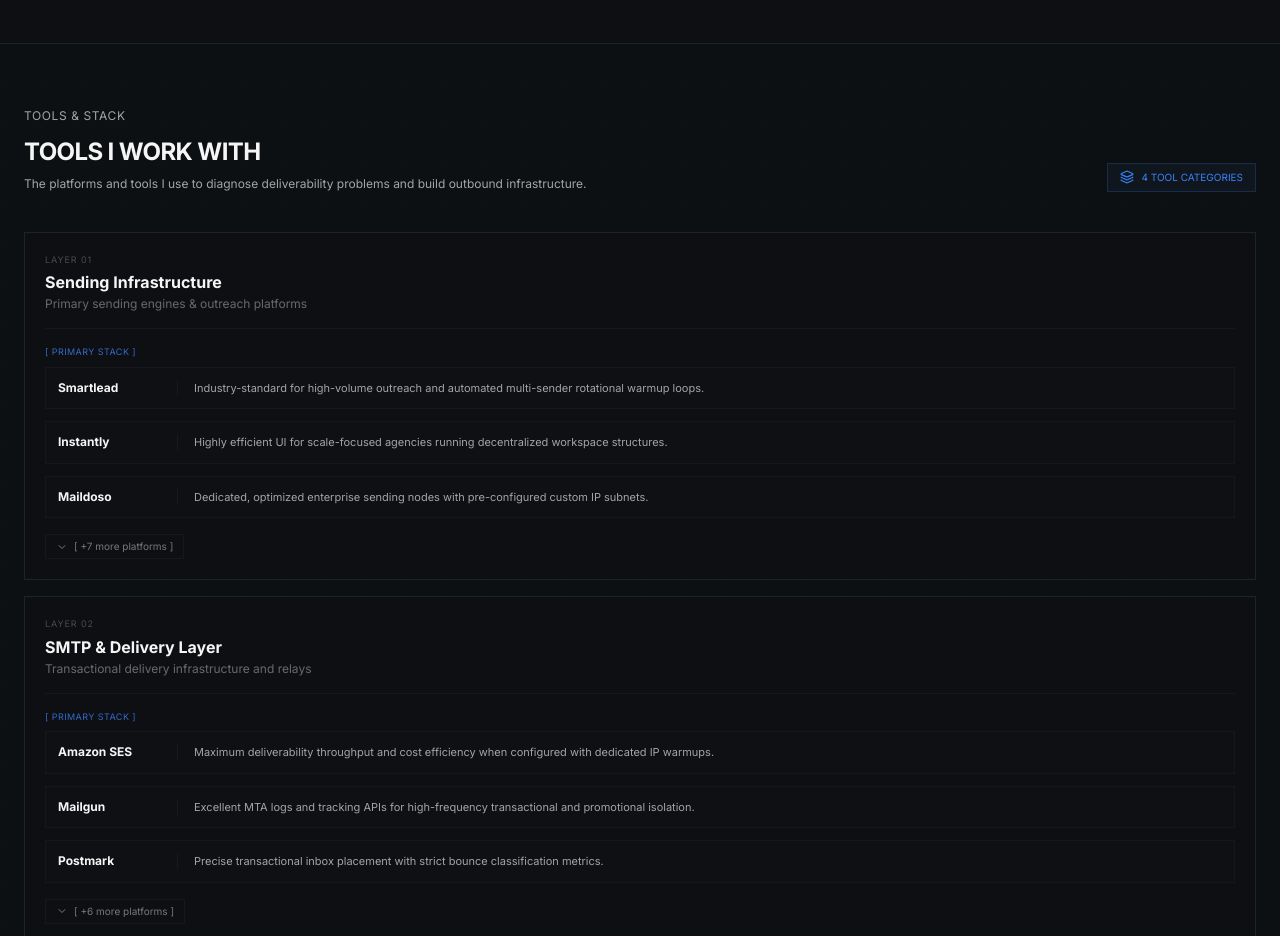
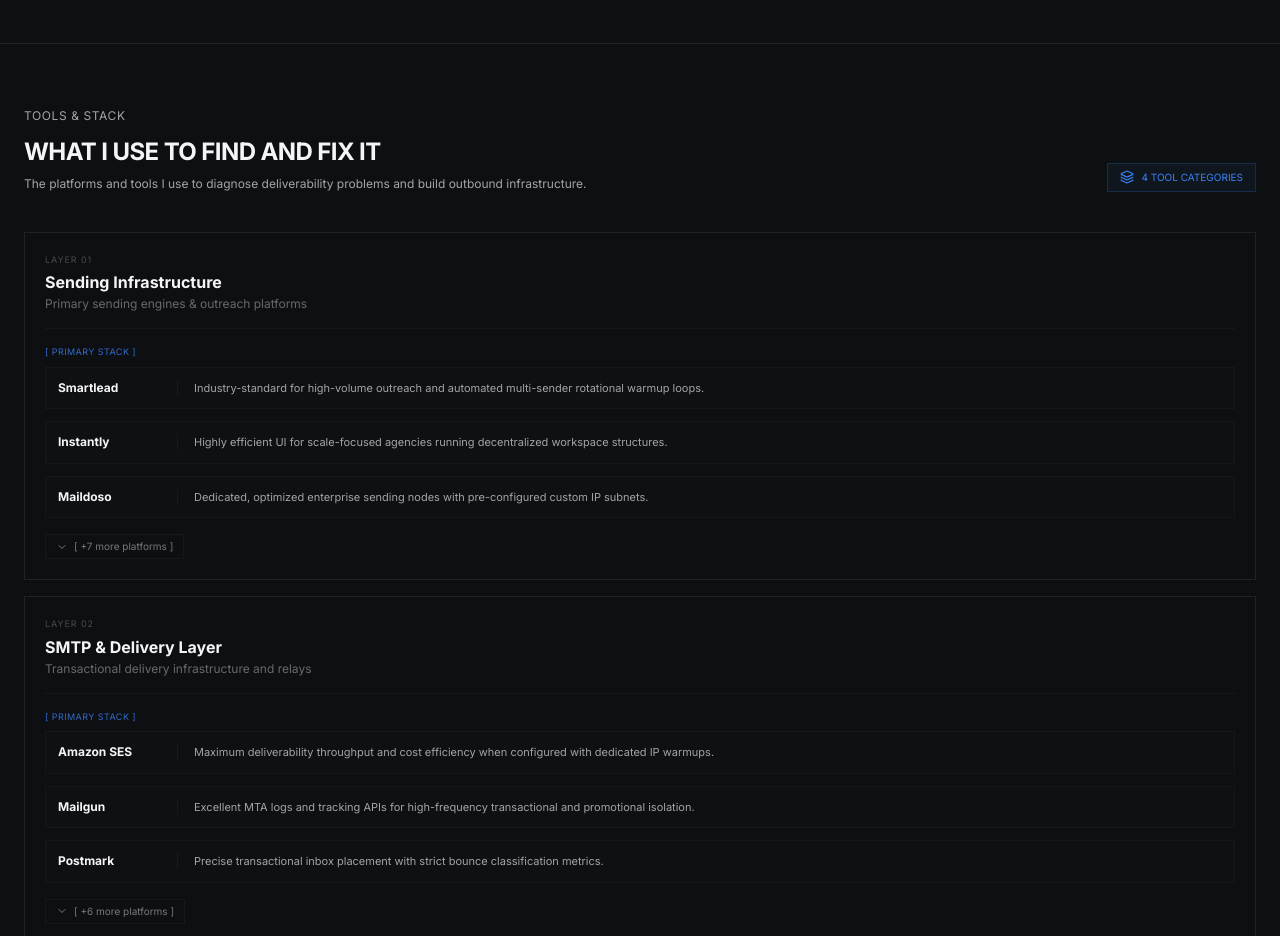
Before and after one commit to mehedi-active24/mehedi-infrastructure-system, a Next.js app: page / in a window 1280 px wide. Shown: the part 7700-8636 px from the top of the page. Built offline with nearby package versions, Linux system fonts and the light colour scheme.

Commit message:
Step 10: SystemsToolkit — heading connects tools to outcome
- condensed: 'Tools I Work With' → 'What I Use to Find and Fix It'
- full: 'Full Tools & Stack' → 'Full Diagnostic and Build Stack'

```diff
--- a/src/components/SystemsToolkit.tsx
+++ b/src/components/SystemsToolkit.tsx
@@ -140,7 +140,7 @@
           <div>
             <h2 className="text-xs font-mono text-text-secondary uppercase tracking-wider mb-3">Tools & Stack</h2>
             <h3 className="text-2xl font-bold text-text-primary uppercase tracking-tight">
-              {condensed ? "Tools I Work With" : "Full Tools & Stack"}
+              {condensed ? "What I Use to Find and Fix It" : "Full Diagnostic and Build Stack"}
             </h3>
             <p className="text-xs font-mono text-text-secondary mt-2">
               The platforms and tools I use to diagnose deliverability problems and build outbound infrastructure.
```
